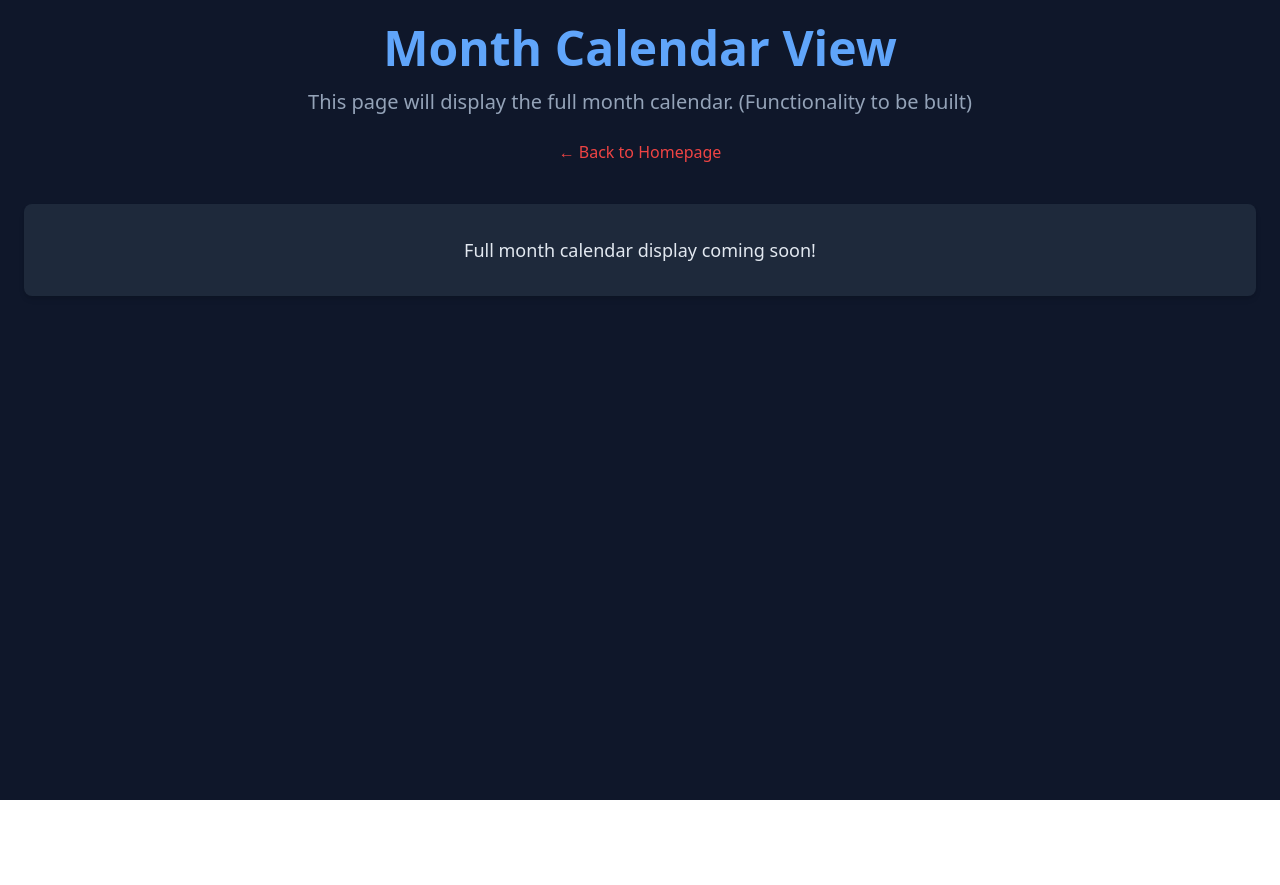
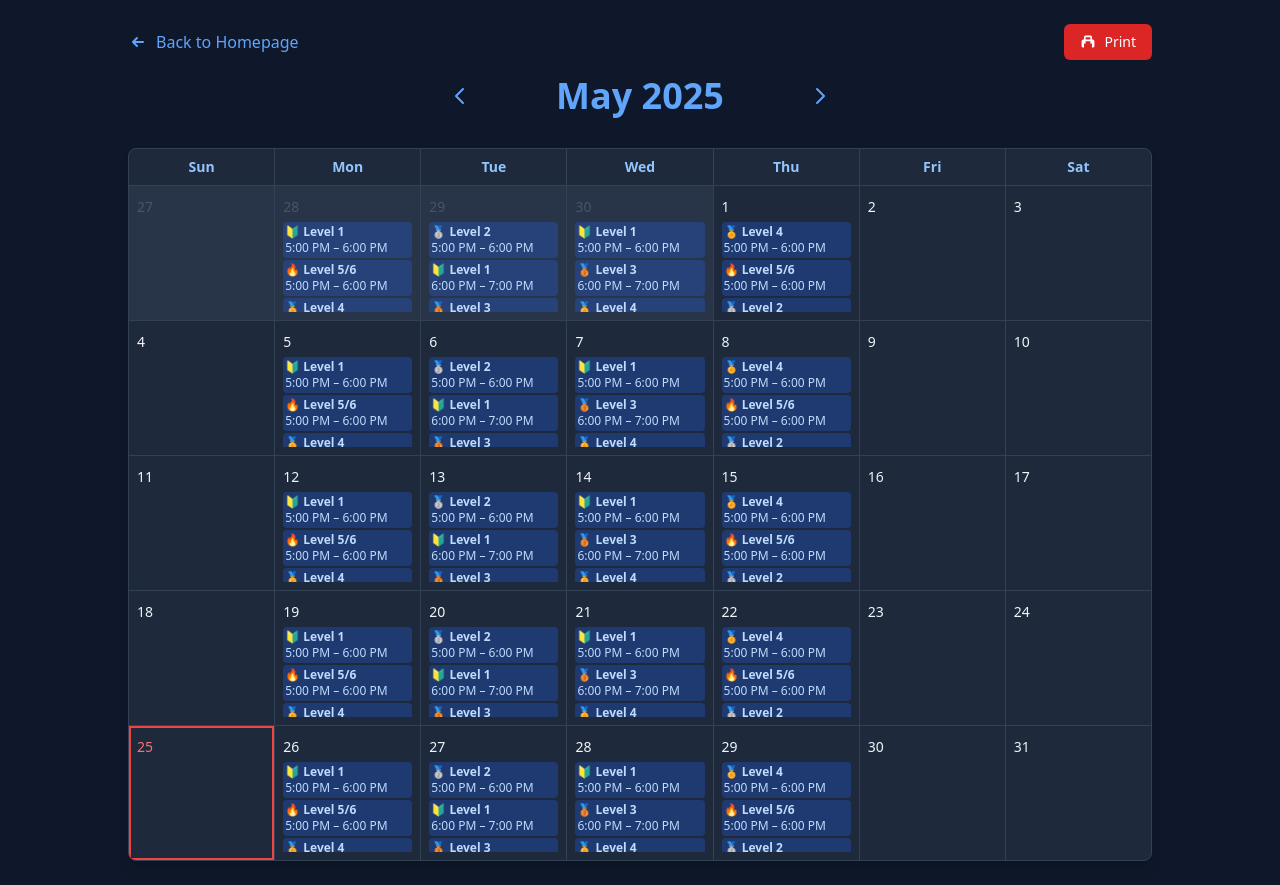
Before and after one commit to NoahKyoot/Cheer-me-out, a React (Vite) app: page /month-calendar in a window 1280 px wide. Before the commit the page ends 800 px from the top, so only its background shows below. Built offline with nearby package versions, Linux system fonts and the light colour scheme.

Commit message:
Update MonthCalendarPage.jsx

```diff
--- a/src/MonthCalendarPage.jsx
+++ b/src/MonthCalendarPage.jsx
@@ -1,32 +1,176 @@
-// src/MonthCalendarPage.jsx
-import React from 'react';
+import React, { useState, useMemo } from 'react';
 import { Link } from 'react-router-dom';
+import {
+  format,
+  addMonths,
+  subMonths,
+  startOfMonth,
+  endOfMonth,
+  startOfWeek,
+  endOfWeek,
+  eachDayOfInterval,
+  isSameMonth,
+  isToday,
+  getDay, // 0 for Sunday, 1 for Monday, etc.
+} from 'date-fns';
+import { allCompetitions } from './data/competitionsData'; // Assuming this path is correct
+
+// For demonstration, defining these here. Ideally, import from a shared data source.
+const levelIcons = { 'Level 1': '🔰', 'Level 2': '🥈', 'Level 3': '🥉', 'Level 4': '🏅', 'Level 5/6': '🔥' };
+const teamIcons = {
+  Majors: '🌟', Legacy: '👑', Blaze: '🔥', Dynasty: '🏰', Reign: '💎',
+  Prodigy: '🚀', 'Lady Legends': '🎀', 'Black Smack': '🖤', Inferno: '🔥'
+};
+const tumblingSchedule = [
+  { level: 'Level 1', dayName: 'Mon', time: '5:00 PM – 6:00 PM' }, { level: 'Level 5/6', dayName: 'Mon', time: '5:00 PM – 6:00 PM' },
+  { level: 'Level 4', dayName: 'Mon', time: '6:00 PM – 7:00 PM' }, { level: 'Level 2', dayName: 'Mon', time: '7:00 PM – 8:00 PM' },
+  { level: 'Level 2', dayName: 'Tue', time: '5:00 PM – 6:00 PM' }, { level: 'Level 1', dayName: 'Tue', time: '6:00 PM – 7:00 PM' },
+  { level: 'Level 3', dayName: 'Tue', time: '7:00 PM – 8:00 PM' }, { level: 'Level 1', dayName: 'Wed', time: '5:00 PM – 6:00 PM' },
+  { level: 'Level 3', dayName: 'Wed', time: '6:00 PM – 7:00 PM' }, { level: 'Level 4', dayName: 'Wed', time: '7:00 PM – 8:00 PM' },
+  { level: 'Level 5/6', dayName: 'Wed', time: '7:00 PM – 8:00 PM' }, { level: 'Level 4', dayName: 'Thu', time: '5:00 PM – 6:00 PM' },
+  { level: 'Level 5/6', dayName: 'Thu', time: '5:00 PM – 6:00 PM' }, { level: 'Level 2', dayName: 'Thu', time: '6:00 PM – 7:00 PM' },
+  { level: 'Level 1', dayName: 'Thu', time: '7:00 PM – 8:00 PM' }
+];
+const teamPractice = [
+  { team: 'Majors', days: ['Tue', 'Thu'] }, { team: 'Legacy', days: ['Mon', 'Wed'] },
+  { team: 'Blaze', days: ['Mon', 'Wed'] }, { team: 'Dynasty', days: ['Tue', 'Thu'] },
+  { team: 'Reign', days: ['Mon', 'Wed'] }, { team: 'Prodigy', days: ['Tue', 'Thu'] },
+  { team: 'Lady Legends', days: ['Mon', 'Wed'] }, { team: 'Black Smack', days: ['Tue', 'Thu'] },
+  { team: 'Inferno', days: ['Mon', 'Wed'] }
+];
+// Helper to map day names to getDay() numbers (0=Sun, 1=Mon, ...)
+const dayNameToNumber = { Sun: 0, Mon: 1, Tue: 2, Wed: 3, Thu: 4, Fri: 5, Sat: 6 };
+
 
 export default function MonthCalendarPage() {
+  const [currentMonth, setCurrentMonth] = useState(new Date()); // e.g. 2025-05-25...
+  const daysOfWeek = ['Sun', 'Mon', 'Tue', 'Wed', 'Thu', 'Fri', 'Sat'];
+
+  const firstDayCurrentMonth = startOfMonth(currentMonth);
+  const lastDayCurrentMonth = endOfMonth(currentMonth);
+  const startDateForGrid = startOfWeek(firstDayCurrentMonth, { weekStartsOn: 0 });
+  const endDateForGrid = endOfWeek(lastDayCurrentMonth, { weekStartsOn: 0 });
+
+  const calendarDays = useMemo(() =>
+    eachDayOfInterval({ start: startDateForGrid, end: endDateForGrid }),
+    [startDateForGrid, endDateForGrid]
+  );
+
+  const getEventsForDay = (day) => {
+    const events = [];
+    const dayOfWeekNumber = getDay(day); // 0 for Sunday, 1 for Monday...
+    const formattedDay = format(day, 'yyyy-MM-dd');
+
+    // Competitions
+    allCompetitions.forEach(comp => {
+      if (comp.sortableDate === formattedDay) {
+        events.push({ type: 'Competition', name: comp.eventName, id: comp.id, time: 'All Day (Check Details)' });
+      }
+    });
+
+    // Tumbling Schedule (recurring weekly)
+    tumblingSchedule.forEach(item => {
+      if (dayNameToNumber[item.dayName] === dayOfWeekNumber) {
+        events.push({ type: 'Tumbling', name: `${levelIcons[item.level]} ${item.level}`, time: item.time });
+      }
+    });
+
+    // Team Practices (recurring weekly)
+    teamPractice.forEach(practice => {
+      if (practice.days.some(d => dayNameToNumber[d] === dayOfWeekNumber)) {
+        events.push({ type: 'Team Practice', name: `${teamIcons[practice.team]} ${practice.team}`, time: '6:00 PM – 8:00 PM (Typical)' }); // Assuming a typical time
+      }
+    });
+    return events;
+  };
+
+  const handlePrint = () => {
+    window.print();
+  };
+
   return (
-    <main className="min-h-screen p-6 bg-slate-900 text-slate-200">
-      <div className="max-w-7xl mx-auto space-y-8 text-center">
-        <header className="mb-10">
-          <h1 className="text-4xl font-bold text-blue-400 sm:text-5xl">
-            Month Calendar View
-          </h1>
-          <p className="mt-4 text-xl text-slate-400">
-            This page will display the full month calendar. (Functionality to be built)
-          </p>
-          <div className="mt-6">
+    <main className="min-h-screen p-4 md:p-6 bg-slate-900 text-slate-200">
+      <div className="max-w-5xl mx-auto">
+        <header className="text-center mb-6 md:mb-8">
+          <div className="flex items-center justify-between mb-4">
             <Link
               to="/"
-              className="text-red-500 hover:text-red-400 hover:underline font-medium transition-colors duration-150 ease-in-out"
+              className="text-blue-400 hover:text-blue-300 hover:underline font-medium transition-colors inline-flex items-center group text-sm sm:text-base"
             >
-              &larr; Back to Homepage
+              <svg xmlns="http://www.w3.org/2000/svg" className="h-5 w-5 mr-2 transition-transform duration-150 ease-in-out group-hover:-translate-x-1" viewBox="0 0 20 20" fill="currentColor">
+                <path fillRule="evenodd" d="M9.707 14.707a1 1 0 01-1.414 0l-4-4a1 1 0 010-1.414l4-4a1 1 0 011.414 1.414L7.414 9H15a1 1 0 110 2H7.414l2.293 2.293a1 1 0 010 1.414z" clipRule="evenodd" />
+              </svg>
+              Back to Homepage
             </Link>
+            <button
+              onClick={handlePrint}
+              className="px-4 py-2 text-sm bg-red-600 text-white rounded-md hover:bg-red-700 transition-colors focus:outline-none focus:ring-2 focus:ring-red-500 focus:ring-opacity-50 flex items-center"
+            >
+              <svg xmlns="http://www.w3.org/2000/svg" className="h-4 w-4 mr-2" viewBox="0 0 20 20" fill="currentColor">
+                <path fillRule="evenodd" d="M5 4v3H4a2 2 0 00-2 2v6a2 2 0 002 2h1v-4a1 1 0 011-1h8a1 1 0 011 1v4h1a2 2 0 002-2V9a2 2 0 00-2-2h-1V4a2 2 0 00-2-2H7a2 2 0 00-2 2zm8 0H7v3h6V4zm0 8H7V9h6v3z" clipRule="evenodd" />
+              </svg>
+              Print
+            </button>
+          </div>
+          <div className="flex items-center justify-center gap-4 md:gap-8">
+            <button
+              onClick={() => setCurrentMonth(subMonths(currentMonth, 1))}
+              className="p-2 rounded-full hover:bg-slate-700 focus:bg-slate-600 transition-colors"
+              aria-label="Previous Month"
+            >
+              <svg className="w-6 h-6 text-blue-400" fill="none" stroke="currentColor" viewBox="0 0 24 24" xmlns="http://www.w3.org/2000/svg"><path strokeLinecap="round" strokeLinejoin="round" strokeWidth="2" d="M15 19l-7-7 7-7"></path></svg>
+            </button>
+            <h1 className="text-3xl sm:text-4xl font-bold text-blue-400 w-64 text-center">
+              {format(currentMonth, 'MMMM yyyy')}
+            </h1>
+            <button
+              onClick={() => setCurrentMonth(addMonths(currentMonth, 1))}
+              className="p-2 rounded-full hover:bg-slate-700 focus:bg-slate-600 transition-colors"
+              aria-label="Next Month"
+            >
+              <svg className="w-6 h-6 text-blue-400" fill="none" stroke="currentColor" viewBox="0 0 24 24" xmlns="http://www.w3.org/2000/svg"><path strokeLinecap="round" strokeLinejoin="round" strokeWidth="2" d="M9 5l7 7-7 7"></path></svg>
+            </button>
           </div>
         </header>
 
-        {/* Placeholder content for the month calendar */}
-        <div className="bg-slate-800 p-8 rounded-lg shadow-md">
-          <p className="text-lg">Full month calendar display coming soon!</p>
-          {/* You would add your month grid and event rendering logic here */}
+        <div className="grid grid-cols-7 gap-px bg-slate-700 border border-slate-700 rounded-lg overflow-hidden shadow-lg">
+          {daysOfWeek.map(day => (
+            <div key={day} className="py-2 text-center font-semibold text-blue-300 bg-slate-800 text-xs sm:text-sm">
+              {day}
+            </div>
+          ))}
+          {calendarDays.map((day, index) => {
+            const dayEvents = getEventsForDay(day);
+            return (
+              <div
+                key={index}
+                className={`p-1.5 sm:p-2 min-h-[100px] sm:min-h-[120px] overflow-hidden transition-colors duration-150 ease-in-out
+                  ${isSameMonth(day, currentMonth) ? 'bg-slate-800 hover:bg-slate-700/50' : 'bg-slate-800/50 text-slate-500 hover:bg-slate-700/30'}
+                  ${isToday(day) ? 'ring-2 ring-red-500 ring-inset' : ''}
+                `}
+              >
+                <span className={`text-xs sm:text-sm font-medium ${isToday(day) ? 'text-red-400' : isSameMonth(day, currentMonth) ? 'text-slate-100' : 'text-slate-600'}`}>
+                  {format(day, 'd')}
+                </span>
+                <div className="mt-1 space-y-0.5 text-xs overflow-y-auto max-h-[80px] sm:max-h-[90px]">
+                  {dayEvents.map((event, idx) => (
+                    <div
+                      key={idx}
+                      className={`p-0.5 rounded text-left ${
+                        event.type === 'Competition' ? 'bg-red-600/30 text-red-200' :
+                        event.type === 'Tumbling' ? 'bg-blue-600/30 text-blue-200' :
+                        'bg-purple-600/30 text-purple-200' // Team Practice
+                      }`}
+                      title={`${event.name} - ${event.time || ''}`}
+                    >
+                      <span className="font-semibold truncate block">{event.name}</span>
+                      {event.time && <span className="text-xxs truncate block">{event.time}</span>}
+                    </div>
+                  ))}
+                </div>
+              </div>
+            );
+          })}
         </div>
       </div>
     </main>
```
